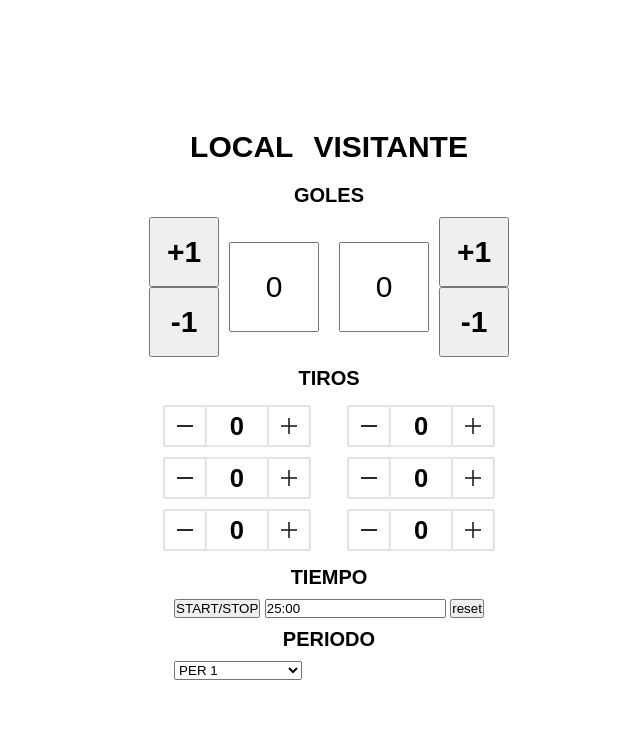
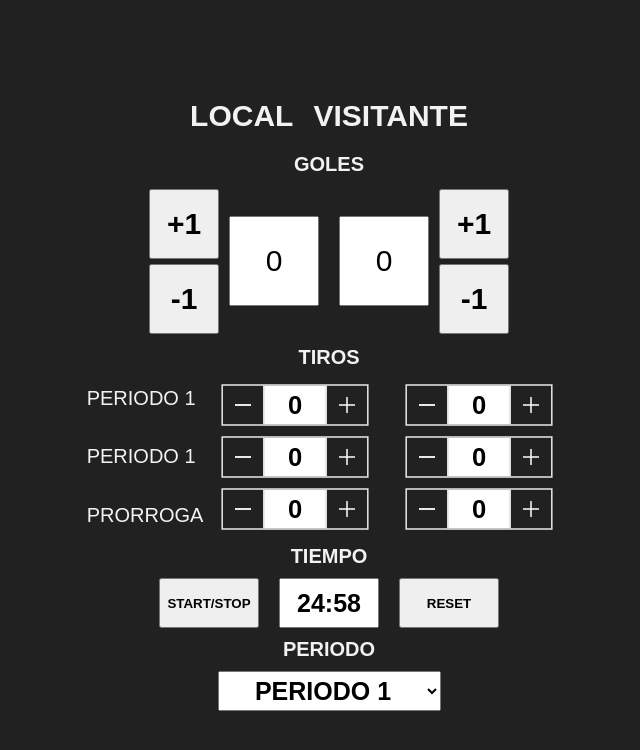
Before and after one commit to P10Designs/stream_controller, a website: page client/index.html in a window 1280 px wide. Both pictures are taken after a click on the button "START/STOP". Shown: the whole page, without its empty margins (311-951 px from the left). Drawn offline with Linux system fonts and the light colour scheme.

Commit message:
added first javascript

```diff
--- a/client/index.html
+++ b/client/index.html
@@ -12,6 +12,8 @@
       box-sizing: border-box;
     }
     body{
+      background-color: #212121;
+      color: #f2f2f2;
       width: 100vw;
       height: 100vh;
       overflow: hidden;
@@ -64,6 +66,7 @@
       justify-content: center;
     }
     .container .score .team .buttons button{
+      margin: 2.5px 0;
       height: 70px;
       width: 70px;
       font-size: 30px;
@@ -74,6 +77,13 @@
       flex-direction: row;
       align-items: center;
       justify-content: center;
+    }
+    .container .tiros .badges{
+      display: flex;
+      flex-direction: column;
+      height: 90%;
+      font-size: 20px;
+      justify-content: space-between;
     }
     .container .tiros .team{
       display: flex;
@@ -124,7 +134,7 @@ input[type=number]::-webkit-outer-spin-button {
       content: '';
       width: 20px;
       height: 2px;
-  background-color: #212121;
+      background-color: #f2f2f2;
       transform: translate(-50%, -50%);
     }
     .number-input button.plus:after {
@@ -141,6 +151,41 @@ input[type=number]::-webkit-outer-spin-button {
       height: 3rem;
       font-weight: bold;
       text-align: center;
+    }
+    .container .time{
+      display: flex;
+      flex-direction: column;
+      align-items: center;
+      justify-content: center;
+    }
+    .container .time .clock{
+      display: flex;
+      flex-direction: row;
+      align-items: center;
+      justify-content: center;
+    }
+    .container .time .clock button{
+      text-transform: uppercase;
+      height: 50px;
+      width: 100px;
+      font-weight: 900;
+      margin: 0 10px ;
+    }
+    .container .time .clock input{
+      font-size: 25px;
+      text-align: center;
+      height: 50px;
+      width: 100px;
+      font-weight: 900;
+      margin: 0 10px ;
+    }
+    .container .time .period select{
+      font-size: 25px;
+      text-align: center;
+      height: 40px;
+      width: auto;
+      font-weight: 900;
+      margin: 0 10px ;
     }
   </style>
 </head>
@@ -160,12 +205,12 @@ input[type=number]::-webkit-outer-spin-button {
           <button class="score_button" team="local" value="-1">-1</button>
         </div>
         <div class="text">
-          <input id="local_score" type="text" value="0">
+          <input id="local_score" type="number" value="0">
         </div>
       </div>
       <div class="visitor team">
         <div class="text">
-          <input id="visitor_score" type="text" value="0">
+          <input id="visitor_score" type="number" value="0">
         </div>
         <div class="buttons">
           <button class="score_button" team="visitor" value="+1">+1</button>
@@ -177,6 +222,11 @@ input[type=number]::-webkit-outer-spin-button {
       <div class="left">TIROS</div>
     </div>
     <div class="tiros">
+      <div class="badges">
+        <div>PERIODO 1</div>
+        <div>PERIODO 1</div>
+        <div>PRORROGA</div>
+      </div>
       <div class="local team">
         <div class="number-input">
           <button onclick="this.parentNode.querySelector('input[type=number]').stepDown()" ></button>
@@ -218,20 +268,20 @@ input[type=number]::-webkit-outer-spin-button {
     </div>
     <div class="time">
       <div class="clock">
-        <button>START/STOP</button>
-        <input value="25:00">
-        <button>reset</button>
+        <button value="paused" id="time_toggle">START/STOP</button>
+        <input id="clock" value="25:00">
+        <button id="clock_reset">reset</button>
       </div>
       <div class="text-small">
         <div class="left">PERIODO</div>
       </div>
       <div class="period">
-        <select id="cars">
-          <option>PER 1</option>
+        <select>
+          <option>PERIODO 1</option>
           <option>DESCANSO</option>
-          <option>PER 2</option>
+          <option>PERIODOº 2</option>
           <option>DESCANSO PR</option>
-          <option>OT</option>
+          <option>PRORROGA</option>
           <option>DESCANSO PEN</option>
           <option>PENALTIS</option>
           <option>FINAL</option>
@@ -240,5 +290,44 @@ input[type=number]::-webkit-outer-spin-button {
     </div>
 
   </div>
+  <script>
+    document.body.onload = async () => {
+      document.querySelectorAll('.score_button').forEach(button =>{
+        button.addEventListener('click', ()=>{
+          const team = button.attributes['team'].value;
+          const value = button.attributes['value'].value;
+          if (document.querySelector(`#${team}_score`).value > 0 || value != '-1'){
+            document.querySelector(`#${team}_score`).value = Number(document.querySelector(`#${team}_score`).value)+ Number(value);
+          }
+        })
+      })
+      document.querySelector('#time_toggle').addEventListener('click', ()=>{
+        if(document.querySelector('#time_toggle').attributes['value'].value == 'active') document.querySelector('#time_toggle').attributes['value'].value = 'paused'
+        else if(document.querySelector('#time_toggle').attributes['value'].value == 'paused') document.querySelector('#time_toggle').attributes['value'].value = 'active'
+      })
+      document.querySelector('#clock_reset').addEventListener('click', ()=>{
+        document.querySelector('#clock').value = "25:00";
+        document.querySelector('#time_toggle').attributes['value'].value = 'paused'
+      })
+      setInterval(()=>{
+        if (document.querySelector('#time_toggle').attributes['value'].value == "active"){
+          const time = document.querySelector('#clock').value.split(':')
+          if((Number(time[0]) + Number(time[1]) ) != 0){
+            if (time[1] > 0){
+              time[1] = Number(time[1]) - 1;
+            }else {
+              time[1] = 59;
+              time[0] = Number(time[0]) -1;
+            }
+            console.log((Number(time[0]) + Number(time[1]) ));
+
+            document.querySelector('#clock').value = `${time[0]}:${time[1]<10 ? "0"+time[1] : time[1]}`
+          }else{
+            document.querySelector('#clock').value = "00:00"
+          }
+        }
+      },1000)
+    }
+  </script>
 </body>
 </html>
--- a/package.json
+++ b/package.json
@@ -5,7 +5,7 @@
   "main": "index.js",
   "scripts": {
     "dev": "nodemon index.js",
-    "start":"node index.js"
+    "start": "node index.js"
   },
   "keywords": [],
   "author": "P10Designs <designs.p10@gmail.com> (http://p10designs.store/)",
```
Also changed, not shown: 1 other file. Lines whose indentation alone changed are shown as unchanged.
